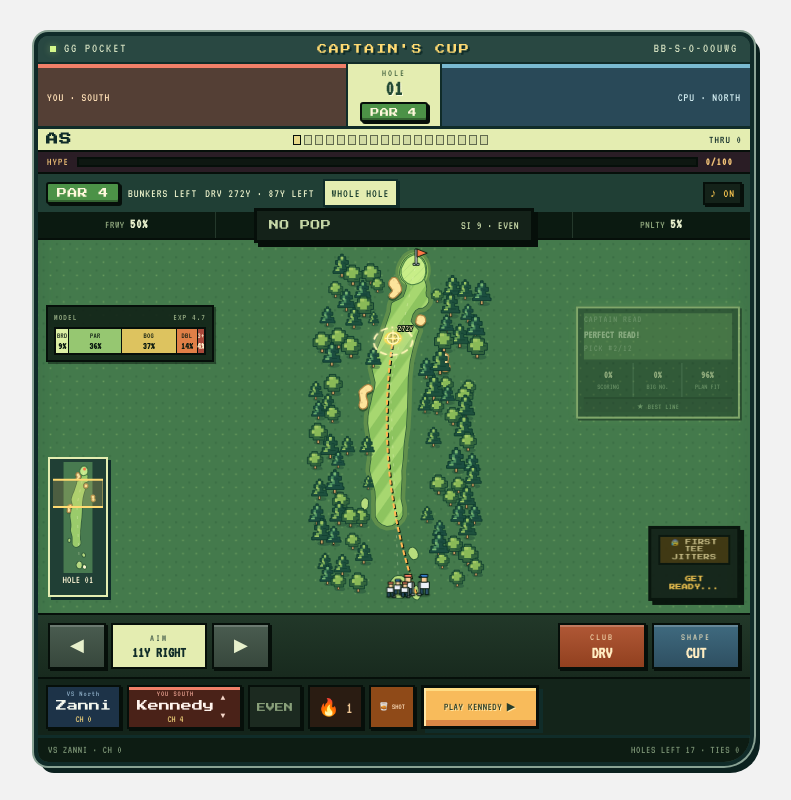
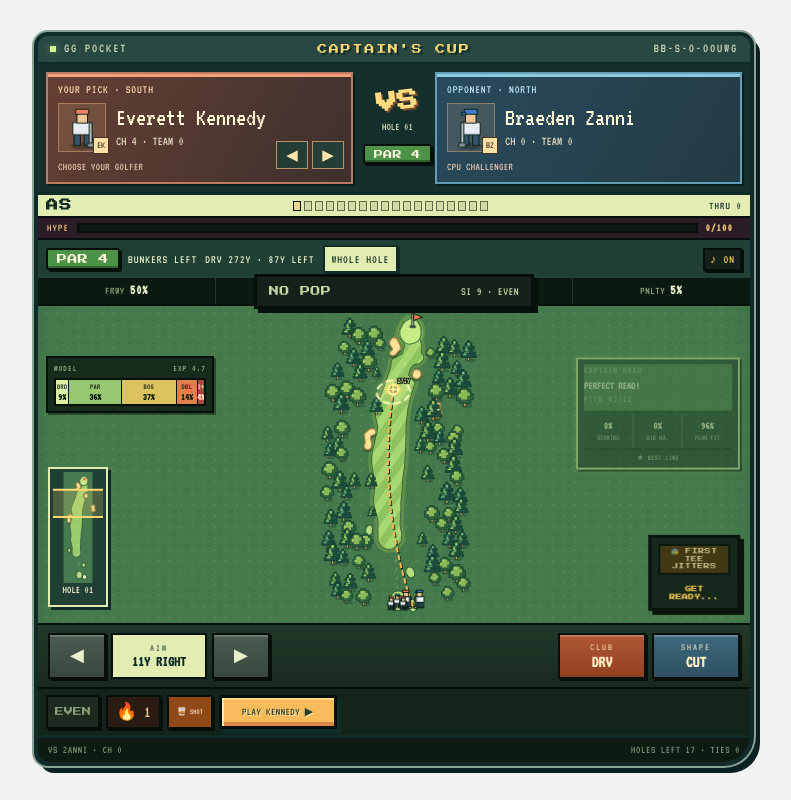
Before and after one commit to bswike/bpl, a React (Vite) app in the folder fpl-dashboard/: page /golftrip/game in a window 1280 px wide. Both pictures are taken after a click on the button "START CAPTAIN ROUND ▶". Shown: the whole page, without its empty margins (246-1037 px from the left). Built offline with nearby package versions, Linux system fonts and the light colour scheme.

Commit message:
Make golf player matchups prominent throughout each hole

```diff
--- a/fpl-dashboard/src/components/golf/TripGame.jsx
+++ b/fpl-dashboard/src/components/golf/TripGame.jsx
@@ -149,6 +149,7 @@ import "./tripgame/css/20-arcade.css";
 import "./tripgame/css/21-pocket-color.css";
 import "./tripgame/css/22-putting-green.css";
 import "./tripgame/css/23-home-screen.css";
+import "./tripgame/css/24-matchup.css";
 import "./tripgame/css/19-reduced-motion.css";
 
 const ARCHIVE_FILES = ["/data/golftrip-nj26.json", "/data/golftrip-2025.json"];
@@ -1563,7 +1564,17 @@ function PopCall({ pops }) {
   );
 }
 
-function OpponentCard({ opponent, course, team }) {
+function PlayerPortrait({ player, cpu = false }) {
+  const initials = (player?.name || "?").split(/\s+/).map(word => word[0]).slice(0, 2).join("");
+  return (
+    <div className="trip-game-player-portrait" aria-hidden="true">
+      <svg viewBox="-16 -30 32 36"><GolferSprite at={[0, 0]} toward={cpu ? [-10, 0] : [10, 0]} hat={cpu ? "blue" : "red"} scale={1.6} /></svg>
+      <span>{initials}</span>
+    </div>
+  );
+}
+
+function OpponentCard({ opponent, course, team, active = false, wins = 0 }) {
   if (!opponent?.profile) {
     return (
       <div className="trip-game-vs-card">
@@ -1574,21 +1585,25 @@ function OpponentCard({ opponent, course, team }) {
   }
   const player = opponent.profile;
   return (
-    <div className="trip-game-vs-card">
-      <small>VS {team}</small>
-      <b>{lastName(player.name)}</b>
-      <span>CH {courseHandicap(player.hi, course)}</span>
+    <div className={`trip-game-vs-card is-opponent${active ? " is-active-player" : ""}`} role="group" aria-label={`Opponent: ${player.name}, ${team}`}>
+      <small>OPPONENT · {team.toUpperCase()}</small>
+      <PlayerPortrait player={player} cpu />
+      <div className="trip-game-player-identity" key={player.key || player.name}>
+        <b>{player.name}</b>
+        <span>CH {courseHandicap(player.hi, course)} · TEAM {wins}</span>
+      </div>
+      <em className="trip-game-player-state">{active ? "● THEIR SHOT" : "CPU CHALLENGER"}</em>
     </div>
   );
 }
 
-function CaptainWheel({ players, selectedKey, usage, maxUses, disabled, onPick, course, team }) {
+function CaptainWheel({ players, selectedKey, usage, maxUses, disabled, onPick, course, team, active = false, wins = 0 }) {
   const ranked = [...players]
     .filter((player) => (usage[player.key] || 0) < maxUses)
     .sort((left, right) => left.hi - right.hi);
   const list = ranked.length ? ranked : [...players].sort((left, right) => left.hi - right.hi);
   const index = Math.max(0, list.findIndex((player) => player.key === selectedKey));
-  const selected = list[index] || null;
+  const selected = players.find(player => player.key === selectedKey) || null;
   const wheelRef = useRef(null);
   const dragRef = useRef(null);
   const lastTickRef = useRef(0);
@@ -1616,7 +1631,9 @@ function CaptainWheel({ players, selectedKey, usage, maxUses, disabled, onPick,
   return (
     <div
       ref={wheelRef}
-      className={`trip-game-vs-card is-you ${disabled ? "is-locked" : ""}`}
+      className={`trip-game-vs-card is-you ${disabled ? "is-locked" : ""}${active ? " is-active-player" : ""}`}
+      role="group"
+      aria-label={`Your pick: ${selected?.name || "Choose a golfer"}, ${team}`}
       onPointerDown={(event) => {
         dragRef.current = event.clientY;
       }}
@@ -1631,9 +1648,13 @@ function CaptainWheel({ players, selectedKey, usage, maxUses, disabled, onPick,
         dragRef.current = null;
       }}
     >
-      <small>YOU {String(team || "").toUpperCase()}</small>
-      <b>{selected ? lastName(selected.name) : "…"}</b>
-      <span>CH {selected && course ? courseHandicap(selected.hi, course) : "—"}</span>
+      <small>YOUR PICK · {String(team || "").toUpperCase()}</small>
+      <PlayerPortrait player={selected} />
+      <div className="trip-game-player-identity" key={selectedKey || "empty"}>
+        <b>{selected?.name || "Pick a golfer"}</b>
+        <span>CH {selected && course ? courseHandicap(selected.hi, course) : "—"} · TEAM {wins}</span>
+      </div>
+      <em className="trip-game-player-state">{active ? "● YOUR SHOT" : disabled ? "LOCKED IN" : "CHOOSE YOUR GOLFER"}</em>
       <div className="trip-game-wheel-controls">
         <button
           type="button"
@@ -1642,7 +1663,7 @@ function CaptainWheel({ players, selectedKey, usage, maxUses, disabled, onPick,
           onClick={() => step(-1)}
           aria-label="Previous golfer"
         >
-          ▲
+          ◀
         </button>
         <button
           type="button"
@@ -1651,7 +1672,7 @@ function CaptainWheel({ players, selectedKey, usage, maxUses, disabled, onPick,
           onClick={() => step(1)}
           aria-label="Next golfer"
         >
-          ▼
+          ▶
         </button>
       </div>
     </div>
@@ -2704,6 +2725,11 @@ export default function TripGame({ data }) {
   }, [screen, holeIndex, course?.id, hole?.number]);
 
   const selected = humanRoster.find((player) => player.key === selectedKey) || null;
+  const matchupShot = (resolutionPhase === "liveshot" || resolutionPhase === "playback")
+    ? playbackShots?.[playbackStep.index]
+    : null;
+  const humanTurn = Boolean(selected) && (Boolean(meterPhase) || phase === PHASE.HUMAN_READY || matchupShot?.side === "human");
+  const cpuTurn = matchupShot?.side === "cpu";
   const selectedState = selected ? playerState[selected.key] || DEFAULT_PLAYER_STATE : DEFAULT_PLAYER_STATE;
 
   useEffect(() => {
@@ -4035,28 +4061,31 @@ export default function TripGame({ data }) {
         )}
         {screen === "play" && course && hole && projection && (
           <>
-            <div className="trip-game-scorebar">
-              <div className={`trip-game-score-team is-${captainTeam.toLowerCase()}${scoreDifference > 0 ? " is-leading" : ""}`}>
-                <span>YOU · {captainTeam.toUpperCase()}</span>
-                <em className="trip-game-score-pips" aria-label={`${match.human} holes won`}>
-                  {Array.from({ length: match.human }, (_, index) => (
-                    <i key={index} />
-                  ))}
-                </em>
-              </div>
+            <div className="trip-game-scorebar trip-game-matchup" aria-label="This hole’s matchup">
+              <CaptainWheel
+                players={humanRoster}
+                selectedKey={selectedKey}
+                usage={usage}
+                maxUses={maxUses}
+                disabled={pickLocked || Boolean(meterPhase) || resolutionPhase !== "idle" || Boolean(result)}
+                onPick={pickPlayer}
+                course={course}
+                team={captainTeam}
+                wins={match.human}
+                active={humanTurn}
+              />
               <div className="trip-game-hole-box">
-                <small>HOLE</small>
-                <b>{String(hole.number).padStart(2, "0")}</b>
+                <b className="trip-game-matchup-vs">VS</b>
+                <small>HOLE {String(hole.number).padStart(2, "0")}</small>
                 <span className={`trip-game-par-pill is-par-${hole.par}`}>PAR {hole.par}</span>
               </div>
-              <div className={`trip-game-score-team is-${cpuTeam.toLowerCase()}${scoreDifference < 0 ? " is-leading" : ""}`}>
-                <span>CPU · {cpuTeam.toUpperCase()}</span>
-                <em className="trip-game-score-pips" aria-label={`${match.cpu} holes won`}>
-                  {Array.from({ length: match.cpu }, (_, index) => (
-                    <i key={index} />
-                  ))}
-                </em>
-              </div>
+              <OpponentCard
+                opponent={cpuOpponent}
+                course={course}
+                team={cpuTeam}
+                wins={match.cpu}
+                active={cpuTurn}
+              />
             </div>
             <div className="trip-game-match-state">
               <b
@@ -4244,17 +4273,6 @@ export default function TripGame({ data }) {
               />
               {resolutionPhase === "idle" && !result && (
                 <div className="trip-game-action-bar">
-                  <OpponentCard opponent={cpuOpponent} course={course} team={cpuTeam} />
-                  <CaptainWheel
-                    players={humanRoster}
-                    selectedKey={selectedKey}
-                    usage={usage}
-                    maxUses={maxUses}
-                    disabled={pickLocked || Boolean(meterPhase)}
-                    onPick={pickPlayer}
-                    course={course}
-                    team={captainTeam}
-                  />
                   <PopCall pops={livePops} />
                   <button
                     type="button"
--- /dev/null
+++ b/fpl-dashboard/src/components/golf/tripgame/css/24-matchup.css
@@ -0,0 +1,68 @@
+/* The golfers stay visible from selection through the final putt. */
+.trip-game--play .trip-game-matchup {
+  grid-template-columns: minmax(0, 1fr) 66px minmax(0, 1fr);
+  gap: 8px;
+  padding: 8px;
+  flex: none;
+  background: #142f2c;
+}
+.trip-game-matchup .trip-game-vs-card,
+.trip-game-matchup .trip-game-vs-card.is-you {
+  position: relative;
+  display: grid;
+  grid-template-columns: 48px minmax(0, 1fr);
+  grid-template-rows: auto 1fr auto;
+  align-items: center;
+  align-content: stretch;
+  gap: 5px 10px;
+  min-width: 0;
+  min-height: 112px;
+  padding: 8px 10px;
+  text-align: left;
+  opacity: 1;
+  border: 2px solid #be7961;
+  background: linear-gradient(120deg, #654034, #3e302d);
+  box-shadow: inset 0 3px #f3a17b, 2px 2px #071c1b;
+}
+.trip-game-matchup .trip-game-vs-card.is-opponent {
+  border-color: #629db6;
+  background: linear-gradient(120deg, #294b5d, #243a44);
+  box-shadow: inset 0 3px #8fc9df, 2px 2px #071c1b;
+}
+.trip-game-matchup .trip-game-vs-card > small { grid-column: 1 / -1; color: #ffd7ad; font-size: 12px; letter-spacing: .07em; }
+.trip-game-matchup .is-opponent > small { color: #b8e4f4; }
+.trip-game-player-portrait { position: relative; grid-column: 1; grid-row: 2; height: 49px; border: 1px solid #f6bb8366; background: #f6c08622; }
+.trip-game-player-portrait svg { width: 100%; height: 100%; image-rendering: pixelated; }
+.trip-game-matchup .trip-game-player-portrait > span { position: absolute; bottom: -3px; right: -4px; padding: 1px 3px; font-size: 10px; background: #ffe1a5; color: #3e302d; border: 1px solid #463326; }
+.trip-game-player-identity { grid-column: 2; grid-row: 2; min-width: 0; animation: trip-player-arrive 180ms ease-out; }
+.trip-game-matchup .trip-game-player-identity b { display: block; font-family: var(--font-body); font-size: 25px; line-height: 1; overflow-wrap: anywhere; color: #fff7d6; }
+.trip-game-matchup .trip-game-player-identity > span { display: block; margin-top: 4px; font-size: 13px; color: #e1d8bc; }
+.trip-game-matchup .trip-game-player-state { grid-column: 1 / -1; grid-row: 3; min-width: 0; padding-top: 3px; font-size: 11px; font-style: normal; color: #e5c5ac; letter-spacing: .03em; }
+.trip-game-matchup .is-you .trip-game-player-state { padding-right: 76px; }
+.trip-game-matchup .trip-game-wheel-controls { position: absolute; bottom: 5px; right: 7px; display: flex; gap: 4px; }
+.trip-game-matchup .trip-game-wheel-controls button { width: 32px; min-height: 28px; border: 1px solid #b6916c; background: #253e35; color: #ffe4ad; font-size: 15px; }
+.trip-game-matchup .trip-game-wheel-controls button:disabled { opacity: .3; }
+.trip-game-matchup .trip-game-vs-card.is-active-player { border-color: #ffdf81; box-shadow: inset 0 3px #ffe29b, 0 0 12px #ffdc7144; }
+.trip-game-matchup .is-active-player .trip-game-player-state { color: #ffdf81; }
+.trip-game-matchup .trip-game-hole-box { padding: 2px; border: 0; background: transparent; align-content: center; gap: 9px; }
+.trip-game--play .trip-game-matchup .trip-game-matchup-vs { color: #ffdc81; font-family: var(--font-display); font-size: 21px; text-shadow: 2px 2px #7b482b; transform: rotate(-7deg); }
+.trip-game--play .trip-game-matchup .trip-game-hole-box small { color: #dde5c1; font-size: 11px; letter-spacing: 0; }
+@keyframes trip-player-arrive { from { opacity: .4; transform: translateY(4px); } to { opacity: 1; transform: translateY(0); } }
+@media (max-width: 520px) {
+  .trip-game--play .trip-game-matchup { grid-template-columns: minmax(0, 1fr) 42px minmax(0, 1fr); gap: 4px; padding: 5px; }
+  .trip-game-matchup .trip-game-vs-card,
+  .trip-game-matchup .trip-game-vs-card.is-you { grid-template-columns: 30px minmax(0, 1fr); min-height: 113px; padding: 6px; gap: 4px 5px; }
+  .trip-game-matchup .trip-game-vs-card > small { font-size: 10px; letter-spacing: 0; }
+  .trip-game-player-portrait { height: 40px; }
+  .trip-game-matchup .trip-game-player-identity b { font-size: 18px; }
+  .trip-game-matchup .trip-game-player-identity > span { font-size: 10px; }
+  .trip-game-matchup .trip-game-player-state { font-size: 9px; }
+  .trip-game-matchup .trip-game-player-state { padding-bottom: 30px; }
+  .trip-game-matchup .is-you .trip-game-player-state { padding-right: 0; }
+  .trip-game--play .trip-game-matchup .trip-game-hole-box .trip-game-par-pill { padding: 3px 2px; font-size: 6px; letter-spacing: 0; }
+  .trip-game-matchup .trip-game-wheel-controls { bottom: 3px; left: 6px; right: 6px; }
+  .trip-game-matchup .trip-game-wheel-controls button { flex: 1; min-height: 26px; }
+  .trip-game--play .trip-game-matchup .trip-game-matchup-vs { font-size: 15px; }
+  .trip-game--play .trip-game-matchup .trip-game-hole-box small { font-size: 9px; }
+}
+@media (prefers-reduced-motion: reduce) { .trip-game-player-identity { animation: none; } }
```
